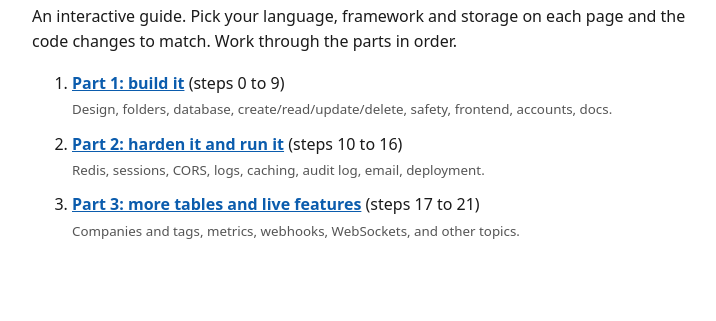
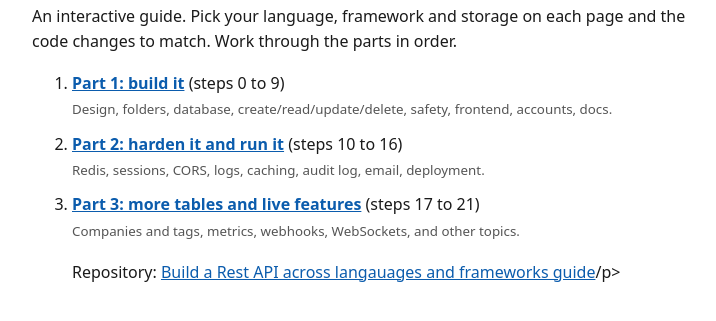
Before and after one commit to Ollie-S23/build-a-REST-API-across-languages-and-frameworks-guide, a plain HTML site: page index.html in a window 1280 px wide. Shown: the part 117-438 px from the top of the page, without its empty margins (272-988 px from the left). Drawn offline with Linux system fonts and the light colour scheme.

Commit message:
added repo link to index.html

```diff
--- a/index.html
+++ b/index.html
@@ -9,5 +9,6 @@
 <li><a href="part1.html"><strong>Part 1: build it</strong></a> (steps 0 to 9)<br><small>Design, folders, database, create/read/update/delete, safety, frontend, accounts, docs.</small></li>
 <li><a href="part2.html"><strong>Part 2: harden it and run it</strong></a> (steps 10 to 16)<br><small>Redis, sessions, CORS, logs, caching, audit log, email, deployment.</small></li>
 <li><a href="part3.html"><strong>Part 3: more tables and live features</strong></a> (steps 17 to 21)<br><small>Companies and tags, metrics, webhooks, WebSockets, and other topics.</small></li>
+<p><bold>Repository: </bold><a href="https://github.com/Ollie-S23/build-a-REST-API-across-languages-and-frameworks-guide">Build a Rest API across langauages and frameworks guide</a>/p>
 </ol>
 </body></html>
```
